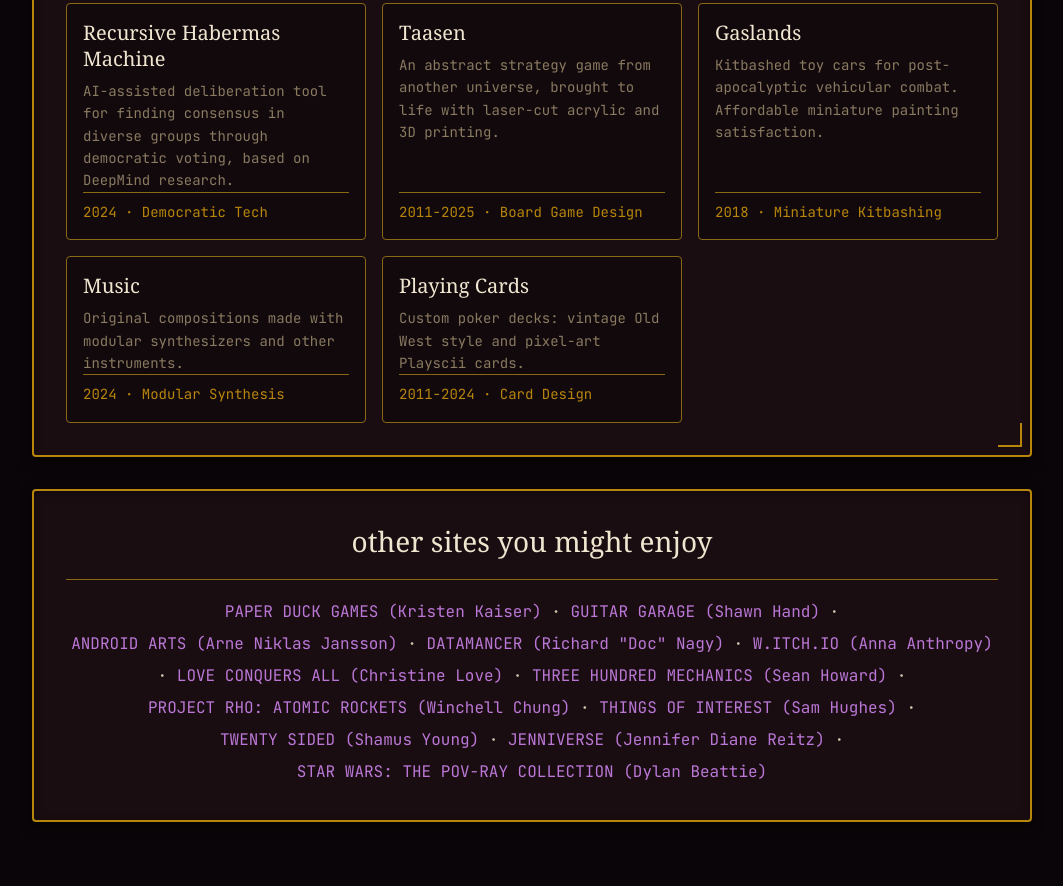
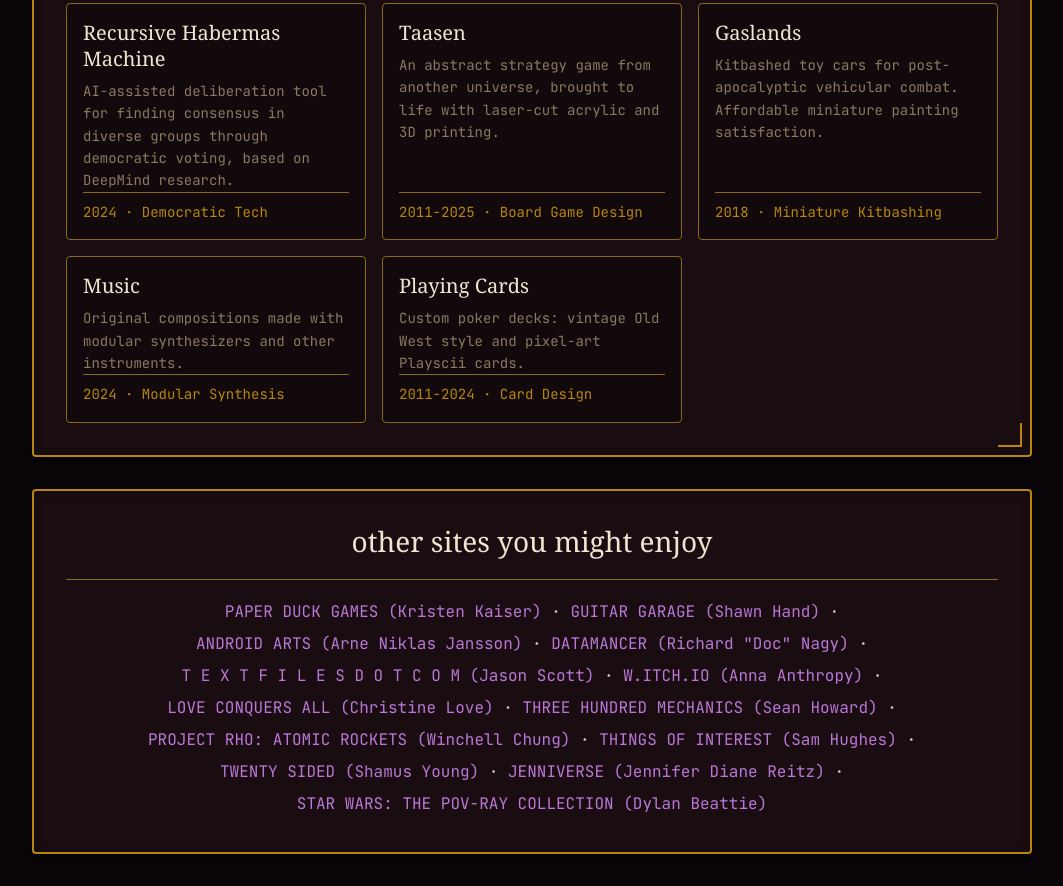
Before and after one commit to Jadael/jadael.github.io, a plain HTML site: page index.html in a window 1280 px wide. Shown: the part 1028-1914 px from the top of the page, without its empty margins (108-1171 px from the left). Before the commit the page ends 1882 px from the top, so only its background shows below. Drawn offline with Linux system fonts and the light colour scheme; a web font is replaced by a local one.

Commit message:
Update index.html

```diff
--- a/index.html
+++ b/index.html
@@ -182,6 +182,8 @@
                         ·
                         <a href="https://datamancer.com/" style="white-space: nowrap;">DATAMANCER (Richard "Doc" Nagy)</a>
                         ·
+                        <a href="http://textfiles.com/" style="white-space: nowrap;">T E X T F I L E S D O T C O M (Jason Scott)</a>
+                        ·
                         <a href="https://w.itch.io/" style="white-space: nowrap;">W.ITCH.IO (Anna Anthropy)</a>
                         ·
                         <a href="https://loveconquersallgam.es/" style="white-space: nowrap;">LOVE CONQUERS ALL (Christine Love)</a>
```
